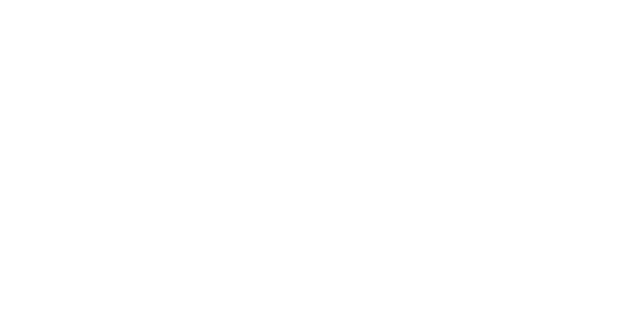
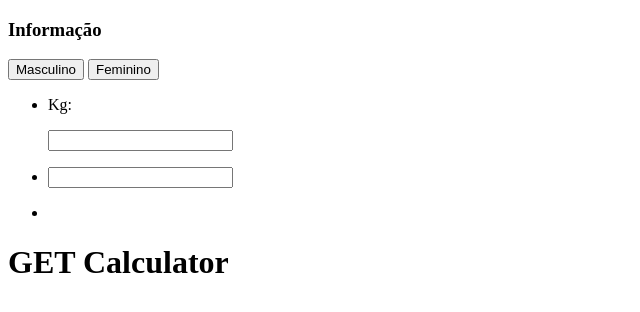
Before and after one commit to devdaniel28/GET-Calculator, a plain HTML site: page index.html in a window 1280 px wide. Shown: the whole page, without its empty margins (0-640 px from the left). Drawn offline with Linux system fonts and the light colour scheme.

Commit message:
Basico do site

```diff
--- a/index.html
+++ b/index.html
@@ -9,7 +9,31 @@
     <link rel="stylesheet" href="src/css/style.css">
 </head>
 <body>
+    <section id="config">
+        <h3>Informação</h3>
+        <button>Masculino</button>
+        <button>Feminino</button>
+        <ul>
+            <li>
+                <p>Kg:</p>
+                <input type="number" name="kilogrmas" id="kilogramas">
+            </li>
+            <li>
+                <p></p>
+                <input type="number" name="altura" id="altura">
+            </li>
+            <li>
+                <p></p>
 
+            </li>
+        </ul>
+    </section>
+    <main>
+        <h1>GET Calculator</h1>
+        <section id="result">
+
+        </section>
+    </main>
 </body>
 <script src="src/js/script.js"></script>
 </html>
```
